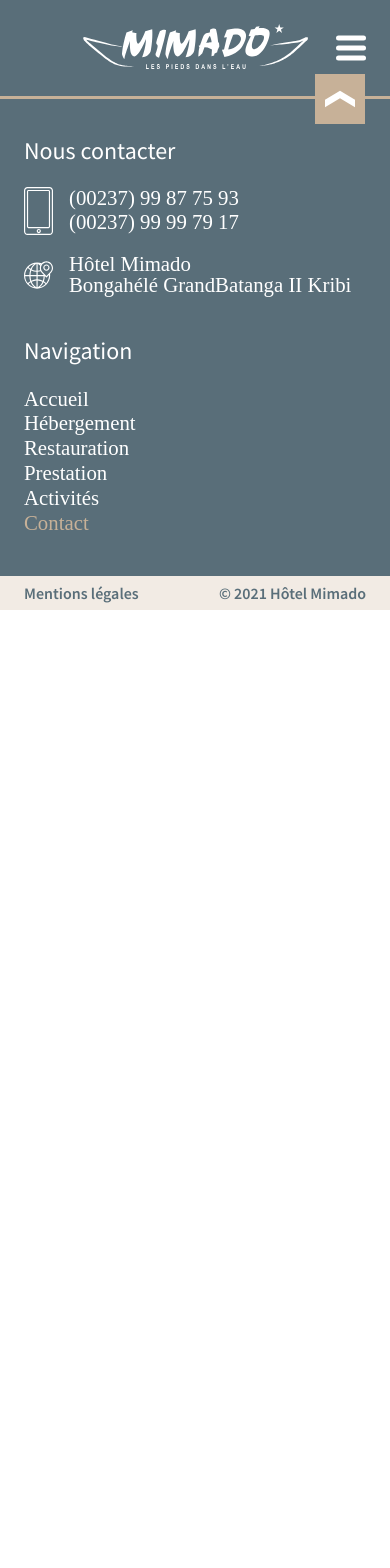
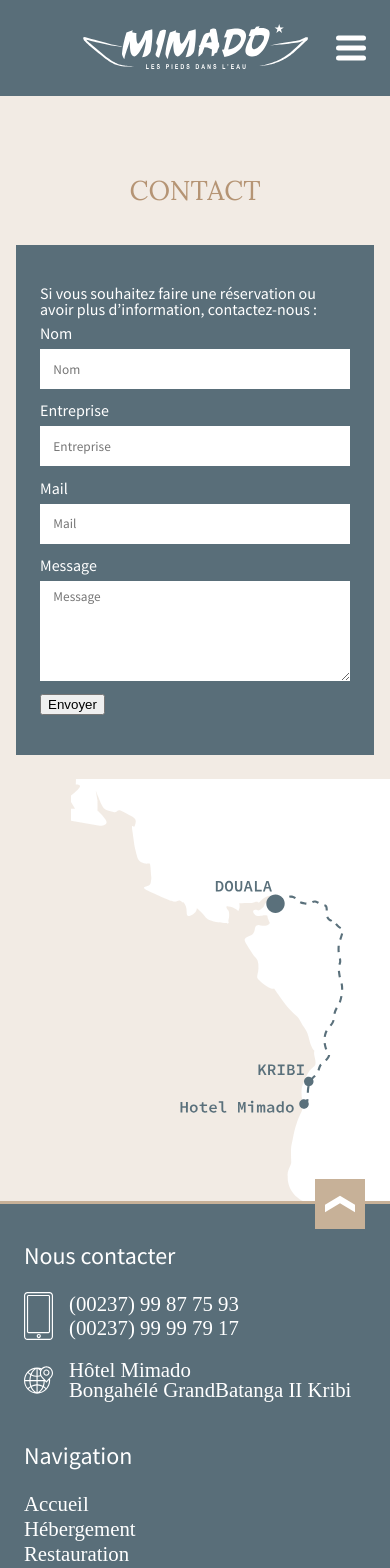
Before and after one commit to MarcChayer/hotel-Mimado, a React app: page /contact in a window 390 px wide. Shown: the top 1568 px of the page. Before the commit the page ends 844 px from the top, so only its background shows below. Built offline with nearby package versions, Linux system fonts and the light colour scheme; a web font is replaced by a local one.

Commit message:
FEAT component contact mobile in progress

```diff
--- a/src/components/Contact/contact.scss
+++ b/src/components/Contact/contact.scss
@@ -0,0 +1,67 @@
+@use 'src/styles/vars';
+
+.contact {
+  display: flex;
+  flex-direction: column;
+  height: 100%;
+  background-color: vars.$secondary-color-light;
+  .groupMapCameroun {
+    overflow: hidden;
+    width: 100%;
+    height: 50vh;
+    position: relative;
+    .mapCameroun {
+      position: absolute;
+      right: 0;
+      bottom: 0;
+      // width: 15em;
+      height: 135%;
+    }
+  }
+  .titleContact {
+    font-family: 'Lora-Regular';
+    text-transform: uppercase;
+    text-align: center;
+    font-size: 1.7rem;
+    color: vars.$secondary-color-more-dark;
+    padding-top: 3em;
+    margin-bottom: 1.5em;
+  }
+  .formContainer {
+    display: flex;
+    flex-direction: column;
+    background-color: vars.$primary-color;
+    margin: 0 1em 1.5em 1em;
+    padding: 2.5em 1.5em;
+    .formTextContainer {
+      font-family: 'SourceSansPro-Regular';
+      // font-size: 1rem;
+      color: white;
+      margin-bottom: .5em;
+    }
+    .form {
+      display: flex;
+      flex-direction: column;
+      .formLabel {
+        font-family: 'SourceSansPro-Regular';
+        color: white;
+        margin-bottom: .5em;
+      }
+      .formInput {
+        font-family: 'SourceSansPro-Regular';
+        height: 3em;
+        padding: .5em 1em;
+        margin-bottom: 1em;
+        border: none;
+      }
+      textarea {
+        min-height: 100px;
+        max-height: 250px;
+        min-width: 100%;
+        max-width: 100%;
+        border: none;
+
+      }
+    }
+  }
+}
--- a/src/components/Contact/index.js
+++ b/src/components/Contact/index.js
@@ -2,12 +2,41 @@
 import React from 'react';
 
 // == Import
+import map from '../../assets/images/camerounMap.svg';
 
 import './contact.scss';
 
 // == Composant
 const Contact = () => (
   <div className="contact">
+    <h1 className="titleContact">contact</h1>
+    <div className="formContainer">
+      <p className="formTextContainer">Si vous souhaitez faire une réservation ou avoir plus d’information, contactez-nous :</p>
+      <form action="" className="form">
+        <label className="formLabel">
+          Nom
+        </label>
+        <input type="text" name="Nom" placeholder="Nom" className="formInput" autoComplete="off"/>
+        <label className="formLabel">
+          Entreprise
+        </label>
+          <input type="text" name="Entreprise" placeholder="Entreprise" className="formInput" autoComplete="off"/>
+        <label className="formLabel">
+          Mail
+        </label>
+          <input type="email" name="email" placeholder="Mail" className="formInput" autoComplete="off"/>
+        <label className="formLabel">
+          Message
+        </label>
+          <textarea type="text" name="" placeholder="Message" className="formInput" autoComplete="off" />
+          <div>
+            <button>Envoyer</button>
+          </div>
+      </form>
+    </div>
+    <div className="groupMapCameroun">
+      <img className="mapCameroun" src={map} alt="illustration représentant le cameroun."/>
+    </div>
   </div>
 );
 
```
